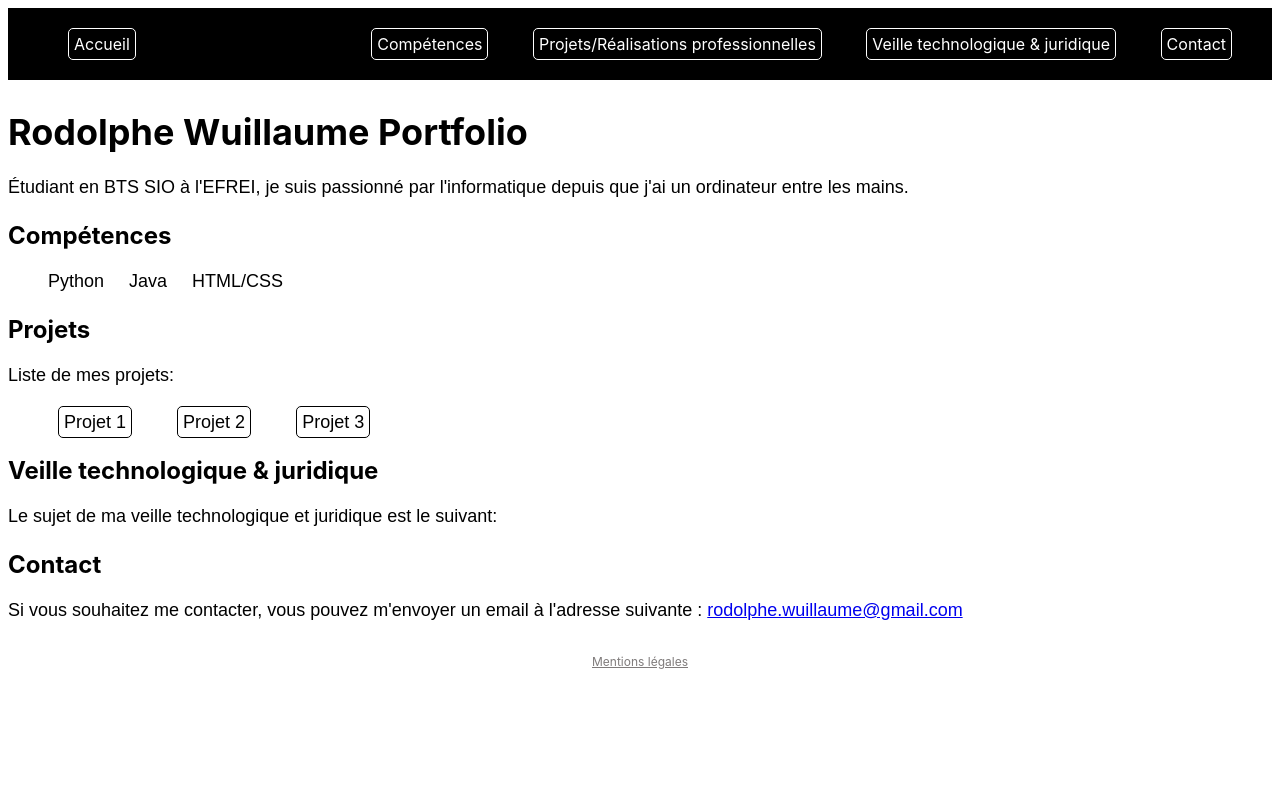
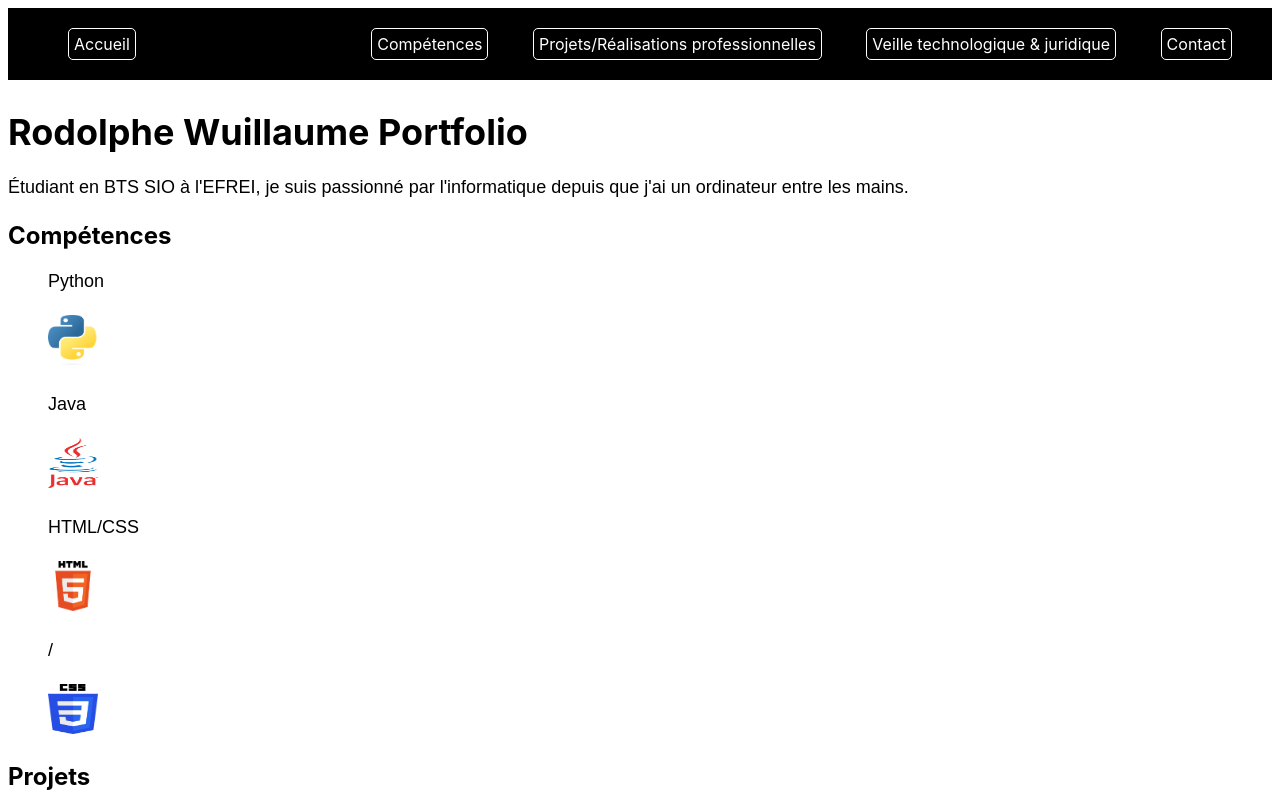
Before and after one commit to rodolphewuillaume/Portefolio, a plain HTML site: page index.html in a window 1280 px wide. Shown: the top 800 px of the page. Drawn offline with Linux system fonts and the light colour scheme.

Commit message:
Ajout des images (même si elles sont cassés)

```diff
--- a/index.html
+++ b/index.html
@@ -33,9 +33,20 @@
         <section id="competences">
             <h2>Compétences</h2>
             <ul>
-                <li>Python</li>
-                <li>Java</li>
-                <li>HTML/CSS</li>
+                <li class="competence">
+                    <p>Python</p>
+                    <img src="images/python-logo.png" alt="Logo Python" width="50" height="50"/></img>
+                </li>
+                <li class="competence">
+                    <p>Java</p>
+                    <img src="images/java-logo.png" alt="Logo Java" width="50" height="50"/></img>
+                </li>
+                <li>
+                    <p>HTML/CSS</p>
+                    <img src="images/html-logo.png" alt="Logo HTML" width="50" height="50"/></img>
+                    <p>/</p>
+                    <img src="images/css-logo.png" alt="Logo CSS" width="50" height="50"/></img>
+                </li>
             </ul>
         </section>
 
```
Also changed, not shown: images/css-logo.png (added), images/html-logo.png (added), images/java-logo.png (added), images/python-logo.png (added), 1 other file.
